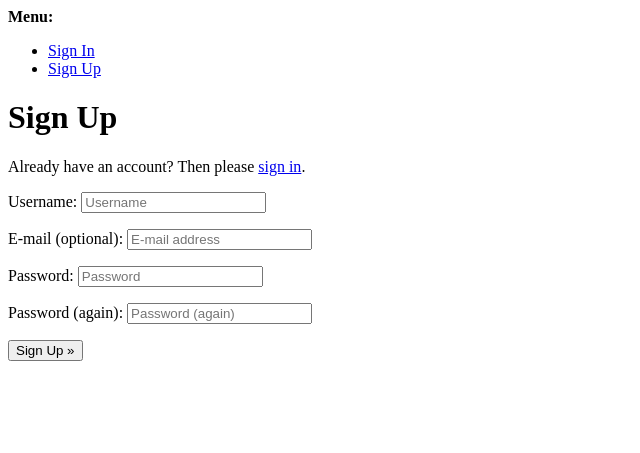
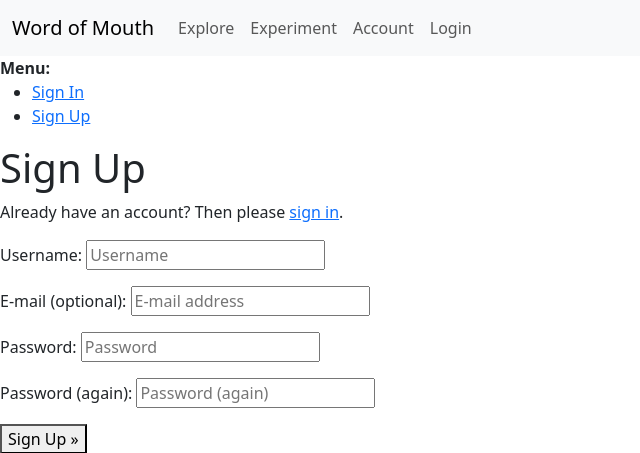
Before and after one commit to aneeshvittal1/wordofmouth, a Django app: page /accounts/signup/ in a window 1280 px wide. Shown: the top 453 px of the page, without its empty margins (0-640 px from the left). Run offline with Django 4.2, Linux system fonts and the light colour scheme; some libraries are stand-ins or nearby versions.

Commit message:
Added static folder for CSS files.  Also added a navbar html file which initializes bootstrap as well. Styling changes and added navbar to index.html.  Also added navbar to account/base.html

```diff
--- a/templates/account/base.html
+++ b/templates/account/base.html
@@ -1,5 +1,6 @@
 <!DOCTYPE html>
 <html>
+  {% include "navbar.html" %}
   <head>
     <title>{% block head_title %}{% endblock %}</title>
     {% block extra_head %}
--- /dev/null
+++ b/templates/navbar.html
@@ -0,0 +1,19 @@
+{% load bootstrap5 %}
+{% bootstrap_css %}
+{% bootstrap_javascript %}
+<nav class="navbar navbar-expand-lg navbar-light bg-light">
+    <div class="container-fluid">
+      <a class="navbar-brand" href="/">Word of Mouth</a>
+      <button class="navbar-toggler" type="button" data-bs-toggle="collapse" data-bs-target="#navbarNavAltMarkup" aria-controls="navbarNavAltMarkup" aria-expanded="false" aria-label="Toggle navigation">
+        <span class="navbar-toggler-icon"></span>
+      </button>
+      <div class="collapse navbar-collapse" id="navbarNavAltMarkup">
+        <div class="navbar-nav">
+          <a class="nav-link" href="/wordofmouth">Explore</a>
+          <a class="nav-link" href="#">Experiment</a>
+          <a class="nav-link" href="/login">Account</a>
+          <a class="nav-link" href="/accounts/google/login">Login</a>
+        </div>
+      </div>
+    </div>
+  </nav>
```
Also changed, not shown: static/login/style.css (added, +8 -0 lines), templates/index.html (+12 -8 lines).
